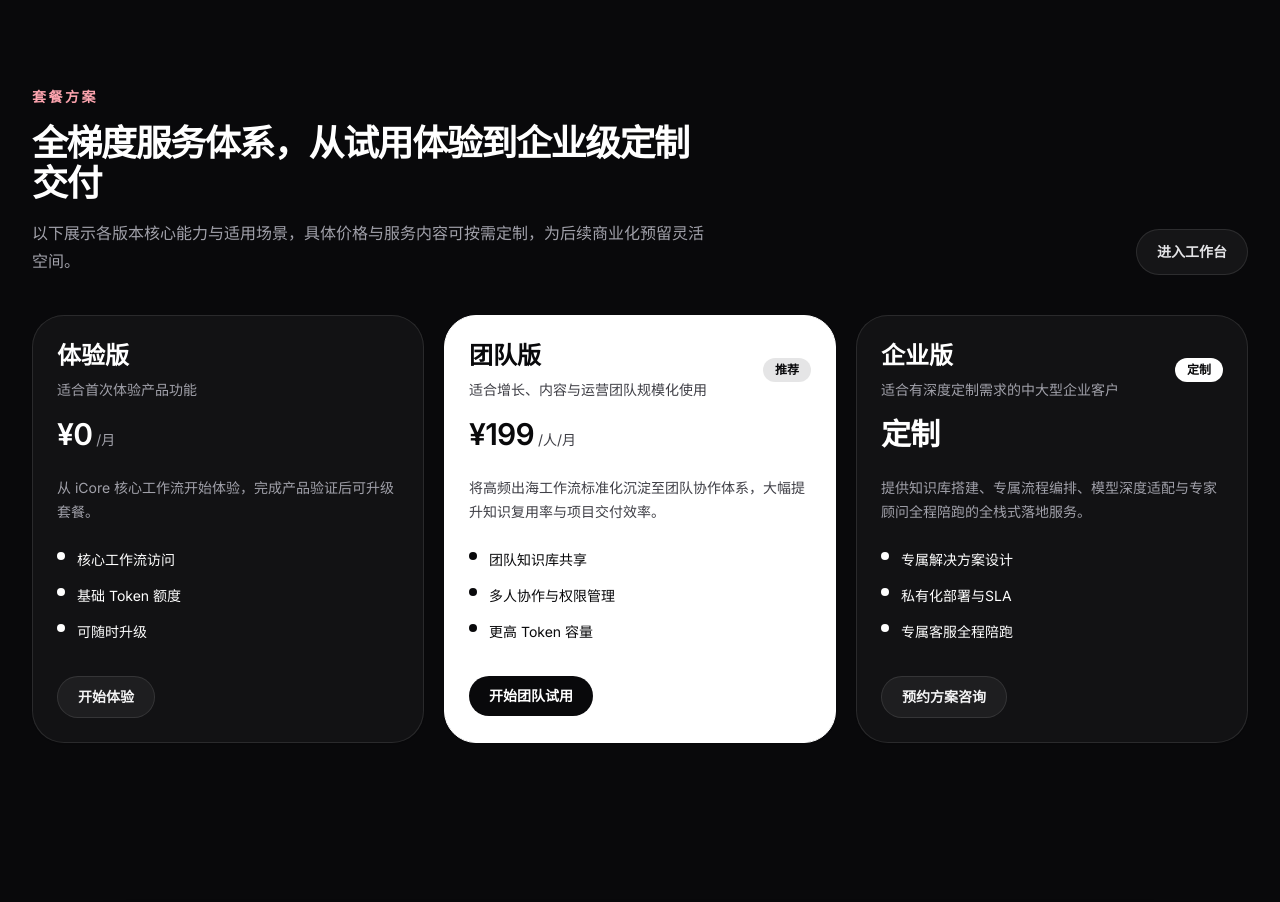
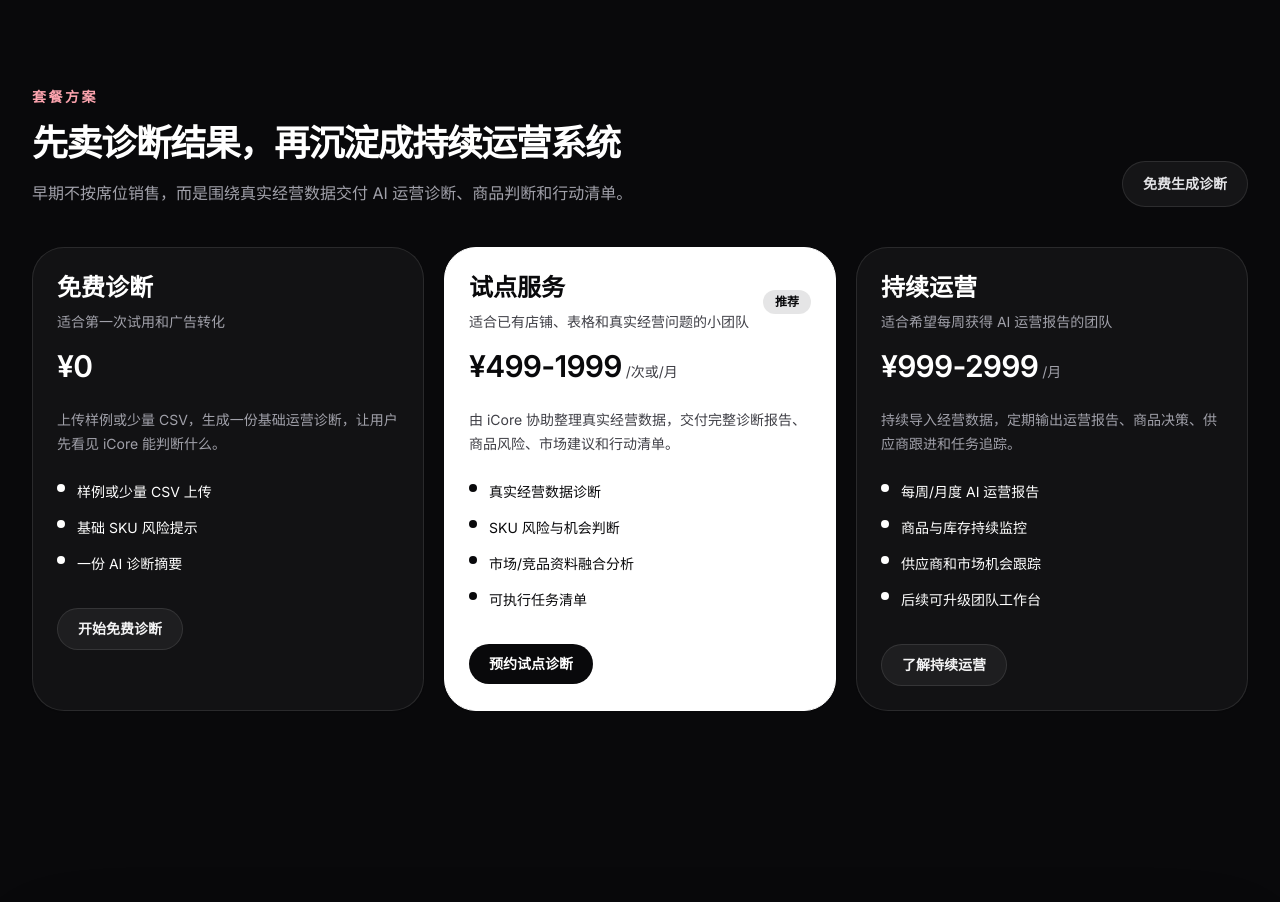
Before and after one commit to ilydouble/openStar, a Vue app in the folder icore-agent-web/: page / in a window 1280 px wide. Shown: the part 5200-6102 px from the top of the page. Built offline with nearby package versions, Linux system fonts and the light colour scheme.

Commit message:
Rework Commerce OS pricing tiers

```diff
--- a/icore-agent-web/src/locales/en-US.js
+++ b/icore-agent-web/src/locales/en-US.js
@@ -202,45 +202,45 @@ export default {
     },
     plans: {
       eyebrow: 'Plans',
-      title: 'A full service ladder from trial access to enterprise-grade custom delivery',
-      subtitle: 'Below are the core capabilities and use cases for each tier. Pricing and service scope can remain flexible for future commercialization.',
-      cta: 'Open workspace',
+      title: 'Sell diagnosis outcomes first, then grow into continuous operations',
+      subtitle: 'At this stage, iCore is not priced by seats. It is packaged around AI operating diagnosis, product decisions, and action lists from real commerce data.',
+      cta: 'Generate free diagnosis',
       tiers: [
         {
-          name: 'Starter',
+          name: 'Free Diagnosis',
           price: '¥0',
-          period: '/mo',
-          audience: 'For first-time product exploration',
-          description: 'Start with the core iCore workflows and upgrade to a paid plan after validation.',
+          period: '',
+          audience: 'For first trials and ad-driven conversion',
+          description: 'Upload sample or lightweight CSV data and receive a basic operating diagnosis so prospects can see what iCore can judge.',
           badge: '',
           featured: false,
-          link: '/auth',
-          cta: 'Start exploring',
-          features: ['Core workflow access', 'Basic token allowance', 'Upgrade anytime'],
+          link: '/auth?intent=free-diagnosis',
+          cta: 'Start free diagnosis',
+          features: ['Sample or lightweight CSV upload', 'Basic SKU risk signals', 'One AI diagnosis summary'],
         },
         {
-          name: 'Team',
-          price: '¥199',
-          period: '/seat/mo',
-          audience: 'For growth, content, and operations teams at scale',
-          description: 'Standardize high-frequency cross-border workflows into a shared collaboration system and improve reuse across knowledge and delivery.',
+          name: 'Pilot Service',
+          price: '¥499-1999',
+          period: '/report or /mo',
+          audience: 'For small teams with real store data, spreadsheets, and operating questions',
+          description: 'iCore helps organize real operating data and delivers a full diagnosis report, SKU risks, market guidance, and action list.',
           badge: 'Recommended',
           featured: true,
-          link: '/auth?plan=team',
-          cta: 'Start team trial',
-          features: ['Shared team knowledge base', 'Multi-user collaboration & permissions', 'Higher token capacity'],
+          link: '/auth?plan=pilot&intent=commerce-diagnosis',
+          cta: 'Book pilot diagnosis',
+          features: ['Diagnosis with real operating data', 'SKU risk and opportunity judgment', 'Market and competitor context analysis', 'Actionable task list'],
         },
         {
-          name: 'Enterprise',
-          price: 'Custom',
-          period: '',
-          audience: 'For mid-sized and large companies with deeper customization needs',
-          description: 'Deliver an end-to-end rollout with knowledge-base setup, dedicated workflow orchestration, deeper model adaptation, and expert guidance.',
-          badge: 'Custom',
+          name: 'Continuous Ops',
+          price: '¥999-2999',
+          period: '/mo',
+          audience: 'For teams that want a recurring AI operating report',
+          description: 'Continuously import operating data and receive recurring reports, product decisions, supplier follow-ups, and task tracking.',
+          badge: '',
           featured: false,
-          link: '/enterprise?plan=enterprise&intent=enterprise',
-          cta: 'Book a consultation',
-          features: ['Dedicated solution design', 'Private deployment & SLA', 'Dedicated customer success manager'],
+          link: '/auth?plan=ops&intent=continuous-ops',
+          cta: 'Explore continuous ops',
+          features: ['Weekly or monthly AI operating report', 'Ongoing product and inventory monitoring', 'Supplier and market opportunity tracking', 'Upgradeable team workspace later'],
         },
       ],
     },
--- a/icore-agent-web/src/locales/zh-CN.js
+++ b/icore-agent-web/src/locales/zh-CN.js
@@ -202,45 +202,45 @@ export default {
     },
     plans: {
       eyebrow: '套餐方案',
-      title: '全梯度服务体系，从试用体验到企业级定制交付',
-      subtitle: '以下展示各版本核心能力与适用场景，具体价格与服务内容可按需定制，为后续商业化预留灵活空间。',
-      cta: '进入工作台',
+      title: '先卖诊断结果，再沉淀成持续运营系统',
+      subtitle: '早期不按席位销售，而是围绕真实经营数据交付 AI 运营诊断、商品判断和行动清单。',
+      cta: '免费生成诊断',
       tiers: [
         {
-          name: '体验版',
+          name: '免费诊断',
           price: '¥0',
-          period: '/月',
-          audience: '适合首次体验产品功能',
-          description: '从 iCore 核心工作流开始体验，完成产品验证后可升级套餐。',
+          period: '',
+          audience: '适合第一次试用和广告转化',
+          description: '上传样例或少量 CSV，生成一份基础运营诊断，让用户先看见 iCore 能判断什么。',
           badge: '',
           featured: false,
-          link: '/auth',
-          cta: '开始体验',
-          features: ['核心工作流访问', '基础 Token 额度', '可随时升级'],
+          link: '/auth?intent=free-diagnosis',
+          cta: '开始免费诊断',
+          features: ['样例或少量 CSV 上传', '基础 SKU 风险提示', '一份 AI 诊断摘要'],
         },
         {
-          name: '团队版',
-          price: '¥199',
-          period: '/人/月',
-          audience: '适合增长、内容与运营团队规模化使用',
-          description: '将高频出海工作流标准化沉淀至团队协作体系，大幅提升知识复用率与项目交付效率。',
+          name: '试点服务',
+          price: '¥499-1999',
+          period: '/次或/月',
+          audience: '适合已有店铺、表格和真实经营问题的小团队',
+          description: '由 iCore 协助整理真实经营数据，交付完整诊断报告、商品风险、市场建议和行动清单。',
           badge: '推荐',
           featured: true,
-          link: '/auth?plan=team',
-          cta: '开始团队试用',
-          features: ['团队知识库共享', '多人协作与权限管理', '更高 Token 容量'],
+          link: '/auth?plan=pilot&intent=commerce-diagnosis',
+          cta: '预约试点诊断',
+          features: ['真实经营数据诊断', 'SKU 风险与机会判断', '市场/竞品资料融合分析', '可执行任务清单'],
         },
         {
-          name: '企业版',
-          price: '定制',
-          period: '',
-          audience: '适合有深度定制需求的中大型企业客户',
-          description: '提供知识库搭建、专属流程编排、模型深度适配与专家顾问全程陪跑的全栈式落地服务。',
-          badge: '定制',
+          name: '持续运营',
+          price: '¥999-2999',
+          period: '/月',
+          audience: '适合希望每周获得 AI 运营报告的团队',
+          description: '持续导入经营数据，定期输出运营报告、商品决策、供应商跟进和任务追踪。',
+          badge: '',
           featured: false,
-          link: '/enterprise?plan=enterprise&intent=enterprise',
-          cta: '预约方案咨询',
-          features: ['专属解决方案设计', '私有化部署与SLA', '专属客服全程陪跑'],
+          link: '/auth?plan=ops&intent=continuous-ops',
+          cta: '了解持续运营',
+          features: ['每周/月度 AI 运营报告', '商品与库存持续监控', '供应商和市场机会跟踪', '后续可升级团队工作台'],
         },
       ],
     },
```
Also changed, not shown: 1 other file (tests, documents, lock files or other folders).
